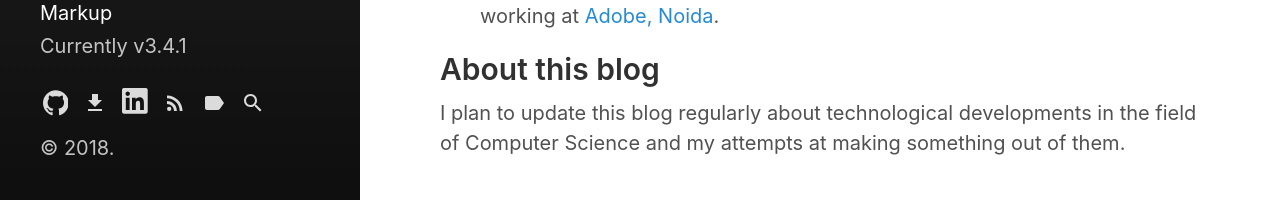
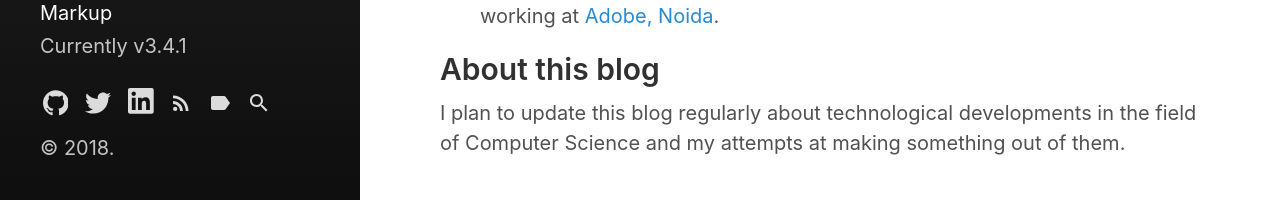
Before and after one commit to abhaysibal/abhaysibal.github.io, a Jekyll site: the page built from index.html, in a window 1280 px wide. Shown: the part 697-897 px from the top of the page. Built offline with Jekyll 4.4.1, drawn with Linux system fonts in a browser that asks for light colours; the list of posts is cut into pages by our own code.

Commit message:
Adding twitter account + twitter svg icon

```diff
--- a/_config.yml
+++ b/_config.yml
@@ -38,3 +38,6 @@ github:
 
 linkedin:
   username:         abhaysibal
+
+twitter:
+  username:         abhaysibal
--- a/_includes/sidebar-icon-links.html
+++ b/_includes/sidebar-icon-links.html
@@ -5,10 +5,13 @@
        href="{{ site.github.repo }}">
       {% include svg/github.svg %}
     </a>
-    <a id="github-download-link"
-       class="icon" title="Download" aria-label="Download"
-       href="{{ site.github.repo }}/archive/v{{ site.version }}.zip">
-      {% include svg/download.svg %}
+  {% endif %}
+
+  {% if site.twitter.username %}
+    <a id="twitter-link"
+       class="icon" title="Twitter" aria-label="Twitter"
+       href="https:twitter.com/{{ site.twitter.username }}">
+      {% include svg/twitter.svg %}
     </a>
   {% endif %}
 
```
Also changed, not shown: _includes/svg/download.svg (deleted), _includes/svg/twitter.svg (added), 9 other files.
